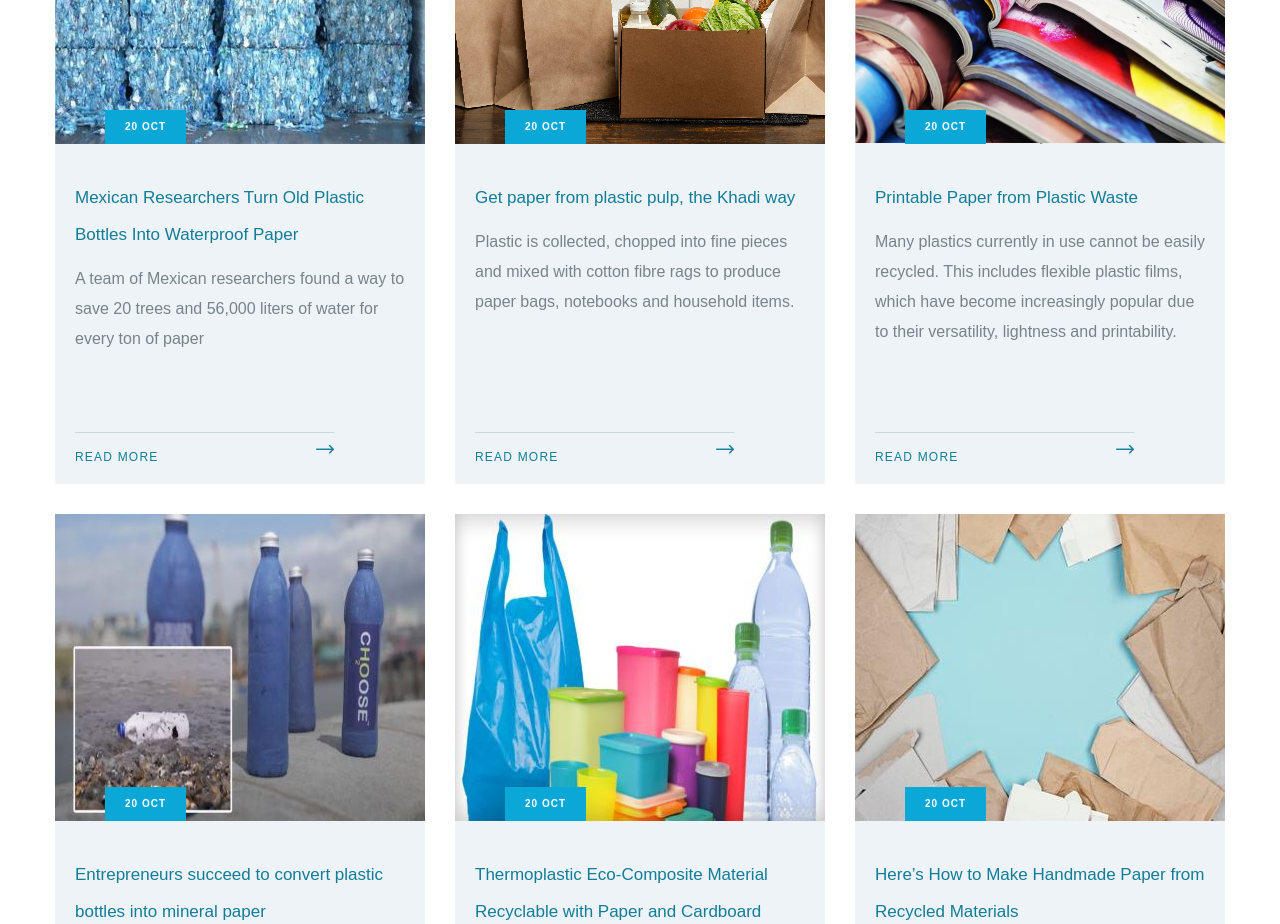
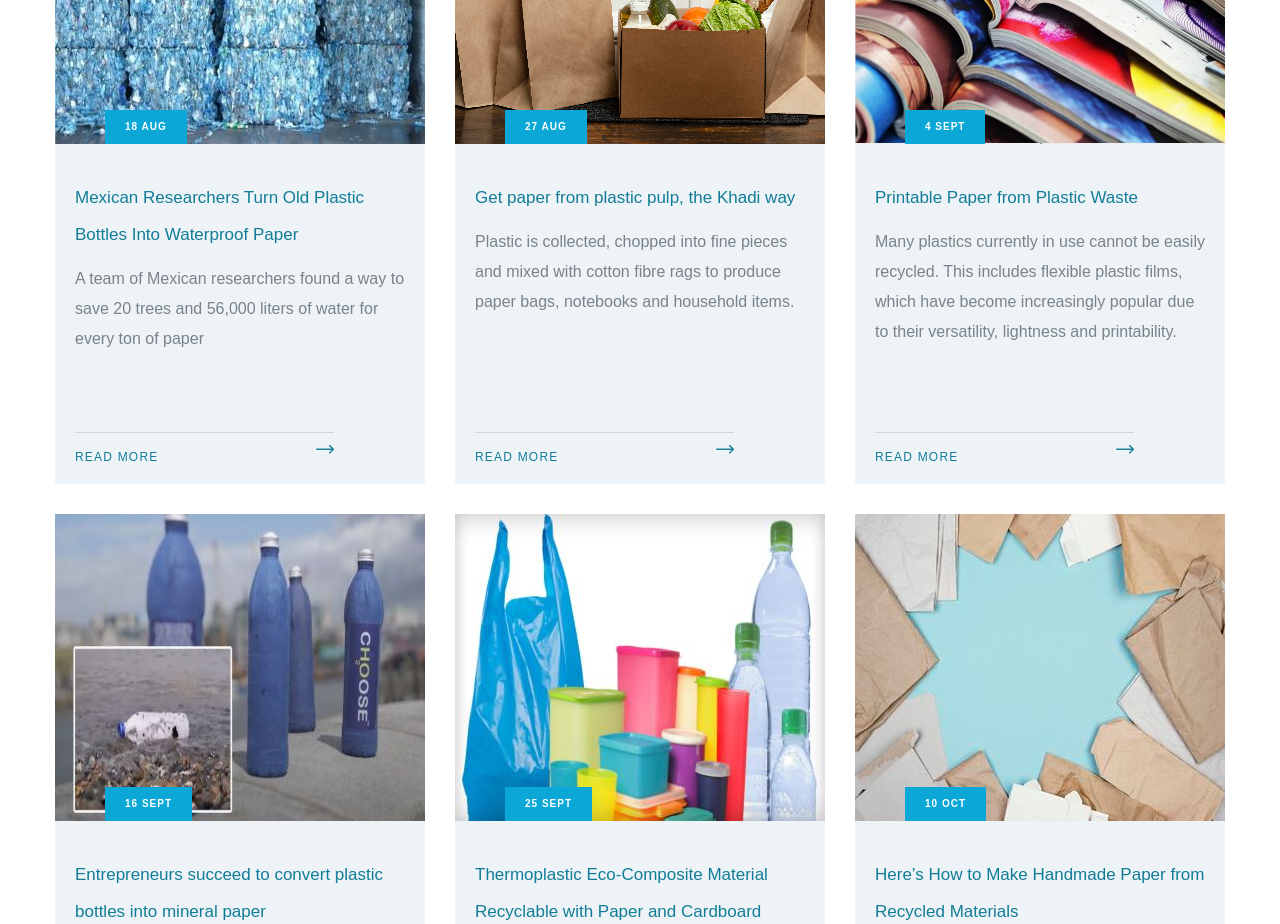
Before and after one commit to sanny3333/polypaper, a CodeIgniter app: page /polypaper/frontend/blogs in a window 1280 px wide. Shown: the part 763-1687 px from the top of the page. Run offline with CodeIgniter, Linux system fonts and the light colour scheme; some libraries are stand-ins or nearby versions; some web fonts are replaced.

Commit message:
chanage date for Blog

```diff
--- a/application/views/pages/blog.php
+++ b/application/views/pages/blog.php
@@ -27,7 +27,7 @@
                                     <span class="news-one__plus"></span>
                                 </a>
                                 <div class="news-one__date">
-                                    <p>20 oct</p>
+                                    <p>18 Aug</p>
                                 </div>
                             </div>
                             <div class="news-one__content">
@@ -55,7 +55,7 @@
                                     <span class="news-one__plus"></span>
                                 </a>
                                 <div class="news-one__date">
-                                    <p>20 oct</p>
+                                    <p>27 Aug</p>
                                 </div>
                             </div>
                             <div class="news-one__content">
@@ -81,7 +81,7 @@
                                     <span class="news-one__plus"></span>
                                 </a>
                                 <div class="news-one__date">
-                                    <p>20 oct</p>
+                                    <p>4 Sept</p>
                                 </div>
                             </div>
                             <div class="news-one__content">
@@ -109,7 +109,7 @@
                                     <span class="news-one__plus"></span>
                                 </a>
                                 <div class="news-one__date">
-                                    <p>20 oct</p>
+                                    <p>16 Sept</p>
                                 </div>
                             </div>
                             <div class="news-one__content">
@@ -136,7 +136,7 @@
                                     <span class="news-one__plus"></span>
                                 </a>
                                 <div class="news-one__date">
-                                    <p>20 oct</p>
+                                    <p>25 Sept</p>
                                 </div>
                             </div>
                             <div class="news-one__content">
@@ -164,7 +164,7 @@
                                     <span class="news-one__plus"></span>
                                 </a>
                                 <div class="news-one__date">
-                                    <p>20 oct</p>
+                                    <p>10 oct</p>
                                 </div>
                             </div>
                             <div class="news-one__content">
--- a/application/views/pages/blogs/blog1.php
+++ b/application/views/pages/blogs/blog1.php
@@ -22,7 +22,7 @@
                             <div class="news-details__img">
                                 <img src="<?php echo base_url();?>/assets/images/blog/blog1.jpg" alt="">
                                 <div class="news-details__date-box">
-                                    <p>20 Oct</p>
+                                    <p>18 Aug</p>
                                 </div>
                             </div>
                             <div class="news-details__content">
--- a/application/views/pages/blogs/blog2.php
+++ b/application/views/pages/blogs/blog2.php
@@ -22,7 +22,7 @@
                             <div class="news-details__img">
                                 <img src="<?php echo base_url();?>/assets/images/blog/blog2_card.jpg" alt="">
                                 <div class="news-details__date-box">
-                                    <p>20 Oct</p>
+                                    <p>27 Aug</p>
                                 </div>
                             </div>
                             <div class="news-details__content">
--- a/application/views/pages/blogs/blog3.php
+++ b/application/views/pages/blogs/blog3.php
@@ -22,7 +22,7 @@
                             <div class="news-details__img">
                                 <img src="<?php echo base_url();?>/assets/images/blog/blog3.png" alt="">
                                 <div class="news-details__date-box">
-                                    <p>20 Oct</p>
+                                    <p>4 Sept</p>
                                 </div>
                             </div>
                             <div class="news-details__content">
--- a/application/views/pages/blogs/blog4.php
+++ b/application/views/pages/blogs/blog4.php
@@ -22,7 +22,7 @@
                             <div class="news-details__img">
                                 <img src="<?php echo base_url();?>/assets/images/blog/blog4.jpg" alt="">
                                 <div class="news-details__date-box">
-                                    <p>20 Oct</p>
+                                    <p>16 Sept</p>
                                 </div>
                             </div>
                             <div class="news-details__content">
--- a/application/views/pages/blogs/blog5.php
+++ b/application/views/pages/blogs/blog5.php
@@ -22,7 +22,7 @@
                             <div class="news-details__img">
                                 <img src="<?php echo base_url();?>/assets/images/blog/blog5.jpg" alt="">
                                 <div class="news-details__date-box">
-                                    <p>20 Oct</p>
+                                    <p>25 Sept</p>
                                 </div>
                             </div>
                             <div class="news-details__content">
--- a/application/views/pages/blogs/blog6.php
+++ b/application/views/pages/blogs/blog6.php
@@ -22,7 +22,7 @@
                             <div class="news-details__img">
                                 <img src="<?php echo base_url();?>/assets/images/blog/blog7.jpg" alt="">
                                 <div class="news-details__date-box">
-                                    <p>20 Oct</p>
+                                    <p>10 Oct</p>
                                 </div>
                             </div>
                             <div class="news-details__content">
```
